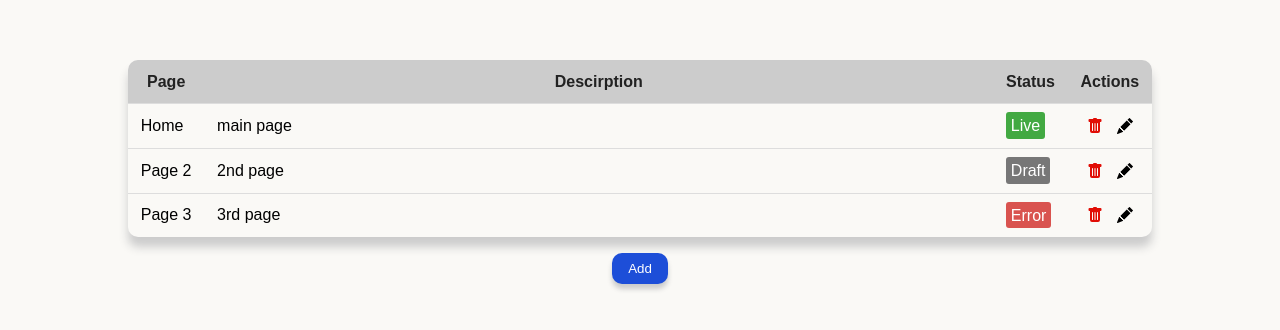
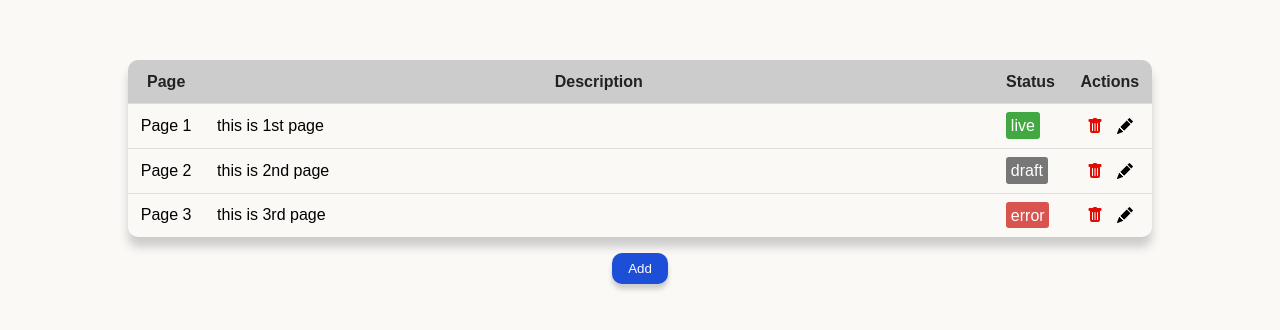
Before and after one commit to UWA-Medical-Physics-Research-Group/RQS-calculator, a React (Create React App) app in the folder rqsplus/: page / in a window 1280 px wide. Shown: the part 228-558 px from the top of the page. Built offline with nearby package versions, Linux system fonts and the light colour scheme.

Commit message:
No hard coding

```diff
--- a/rqsplus/src/App.jsx
+++ b/rqsplus/src/App.jsx
@@ -6,9 +6,16 @@
 
 function App() {
   const [modalOpen, setModalOpen] = useState(false);
+
+  const rows = [
+    { page: "Page 1", description: "this is 1st page", status: "live" },
+    { page: "Page 2", description: "this is 2nd page", status: "draft" },
+    { page: "Page 3", description: "this is 3rd page", status: "error" },
+  ];
+
   return (
     <div className="App">
-      <Table />
+      <Table rows={rows} />
       <button className="btn" onClick={() => setModalOpen(true)}>
         Add
       </button>
--- a/rqsplus/src/components/Table.jsx
+++ b/rqsplus/src/components/Table.jsx
@@ -4,24 +4,28 @@
 
 import "./Table.css";
 
-export const Table = () => {
+export const Table = ({ rows }) => {
   return (
     <div className="table-wrapper">
       <table className="table">
         <thead>
           <tr>
             <th>Page</th>
-            <th className="expand"> Descirption</th>
+            <th className="expand"> Description</th>
             <th>Status</th>
             <th>Actions</th>
           </tr>
         </thead>
         <tbody>
-          <tr>
-            <td>Home</td>
-            <td>main page</td>
+          {rows.map((row, idx) => {
+            return (
+              <tr key={idx}>
+                <td>{row.page}</td>
+                <td className="expand">{row.description}</td>
                 <td>
-              <span className="label label-live">Live</span>
+                  <span className={`label label-${row.status}`}>
+                    {row.status}
+                  </span>
                 </td>
                 <td>
                   <span className="actions">
@@ -30,32 +34,8 @@
                   </span>
                 </td>
               </tr>
-          <tr>
-            <td>Page 2</td>
-            <td>2nd page</td>
-            <td>
-              <span className="label label-draft">Draft</span>
-            </td>
-            <td>
-              <span className="actions">
-                <BsFillTrashFill className="delete-btn" />
-                <BsFillPencilFill />
-              </span>
-            </td>
-          </tr>
-          <tr>
-            <td>Page 3</td>
-            <td>3rd page</td>
-            <td>
-              <span className="label label-error">Error</span>
-            </td>
-            <td>
-              <span className="actions">
-                <BsFillTrashFill className="delete-btn" />
-                <BsFillPencilFill />
-              </span>
-            </td>
-          </tr>
+            );
+          })}
         </tbody>
       </table>
     </div>
```
Lines whose indentation alone changed are shown as unchanged.
